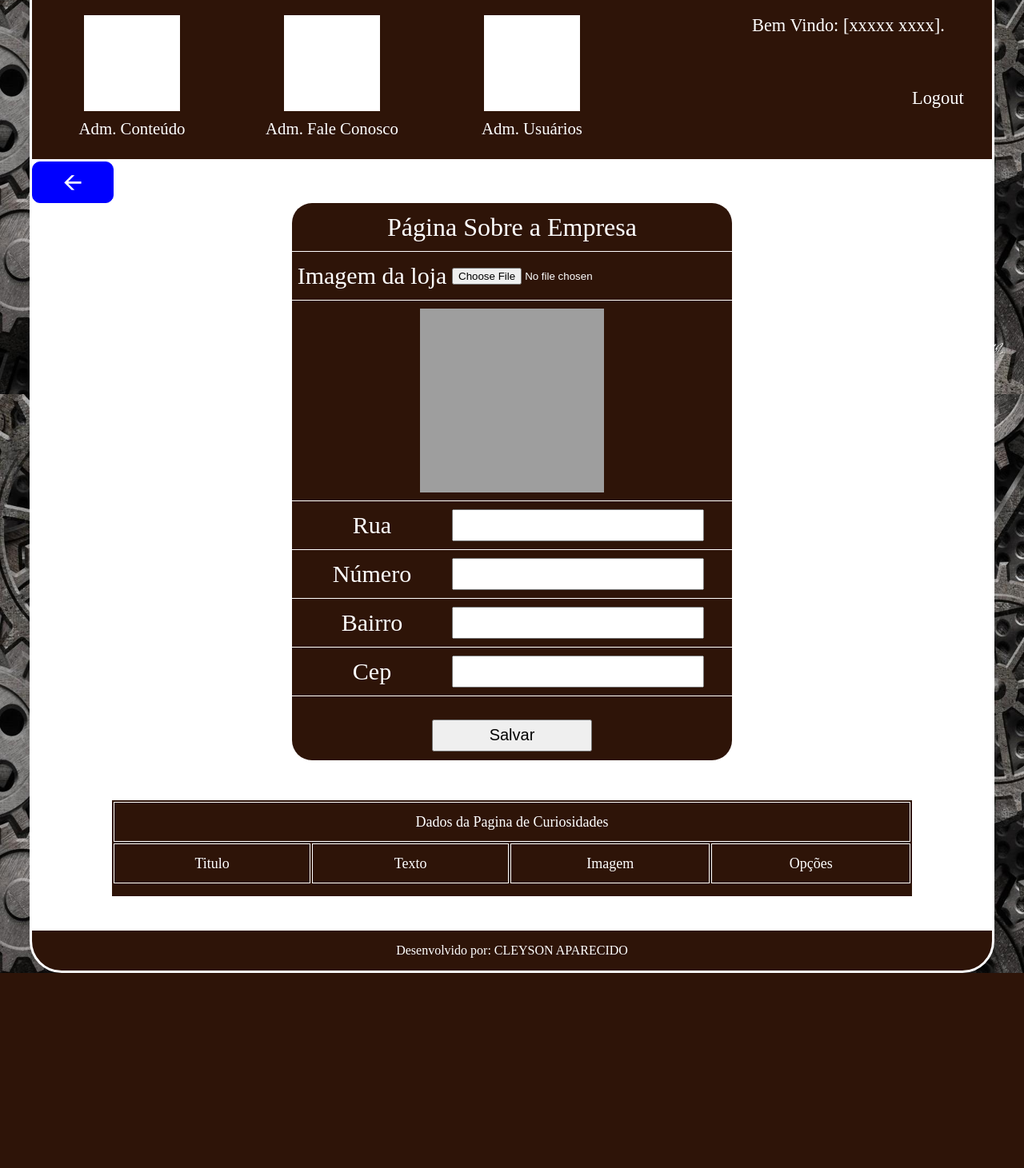
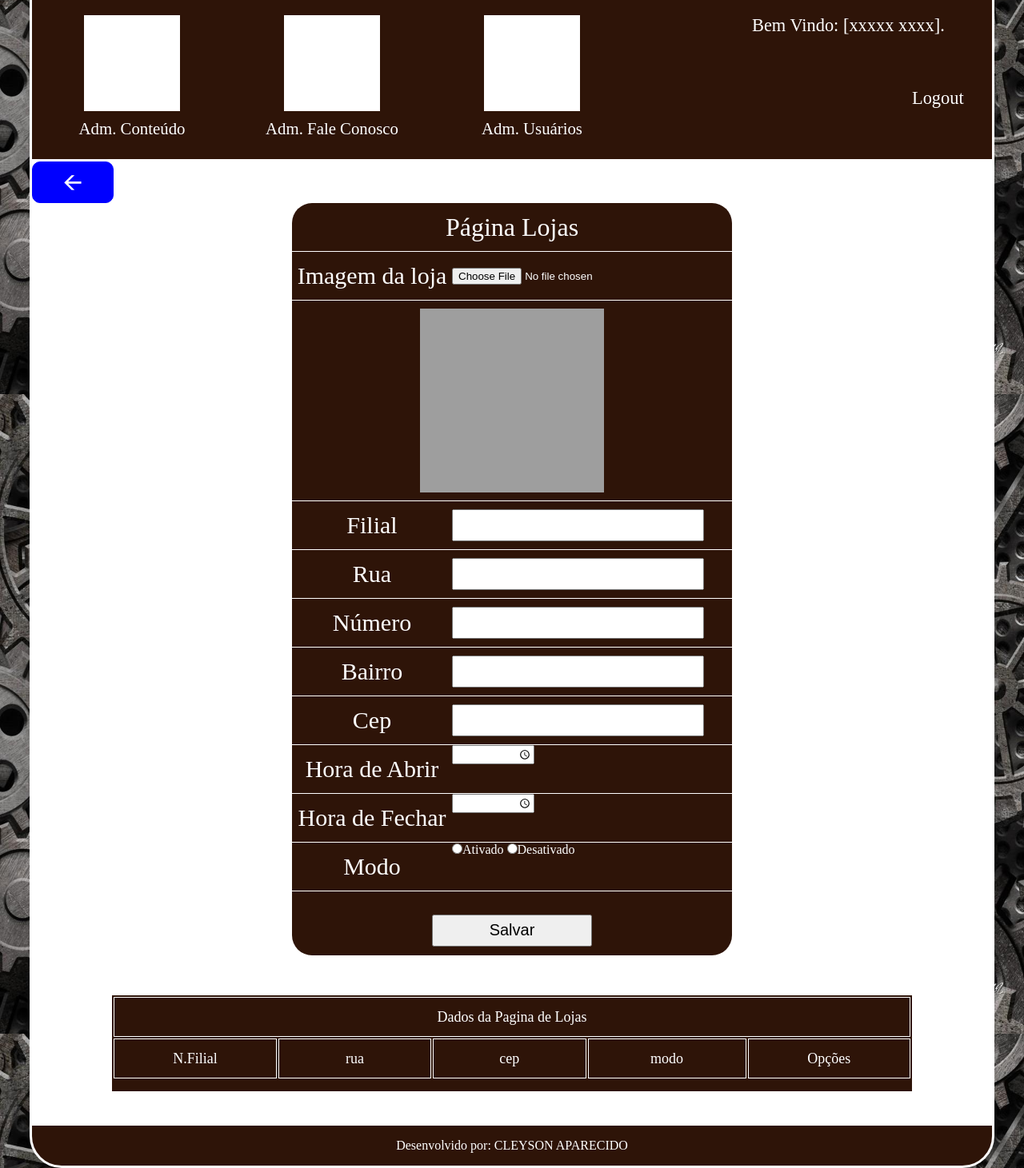
Before and after one commit to cleysonxp/Projeto_Padoca_Hill_Valley, a PHP site: page /cms/cmsLojas.php in a window 1280 px wide. Shown: the part 307-1768 px from the top of the page at 80% size. Before the commit the page ends 1524 px from the top, so only its background shows below. Run offline with PHP 8.4, Linux system fonts and the light colour scheme; data that the repository does not hold is empty; grey boxes are pictures that could not be loaded.

Commit message:
Finalizado o formulario de registrar novas lojas

```diff
--- a/cms/cmsLojas.php
+++ b/cms/cmsLojas.php
@@ -1,11 +1,19 @@
 <?php
 
     $id = 0;
-    $titulo = null;
+    $horaFechado = null;
     $imagem = null;
-    $texto = null;
+    $rua = null;
+    $bairro = null;
+    $numero = null;
+    $cep = null;
+    $foto = null;
+    $modo= null;
+    $numeroFilial = null;
+    $horaAberto = null;
+    // $horaFechado = '0';
 
-    $action = "../db/insertEmpresa.php?modo=inserir";
+    $action = "../db/insertLojas.php?modo=inserir";
 
     // $action2 = "../db/uploadImagemEmpresa.php";
 
@@ -24,18 +32,25 @@
             {
                 $id = $_GET['id'];
 
-                $sql = "select * from tblempresa where idEmpresa = " .$id;
+                $sql = "select * from tbllojas where idLoja = " .$id;
 
-                $selectEmpresa = mysqli_query($conex, $sql);
+                $selectLoja = mysqli_query($conex, $sql);
 
-                if($rslistEmpresa = mysqli_fetch_assoc($selectEmpresa)){
+                if($rsListLoja = mysqli_fetch_assoc($selectLoja)){
 
-                    $titulo = $rslistEmpresa['titulo'];
-                    $texto = $rslistEmpresa['texto'];
-                    $imagem = $rslistEmpresa['imagem'];
+                    $imagem = $rsListLoja['imagem'];
+                    $rua = $rsListLoja['rua'];
+                    $numero = $rsListLoja['numero'];
+                    $bairro = $rsListLoja['bairro'];
+                    $cep = $rsListLoja['cep'];
+                    $numeroFilial = $rsListLoja['numeroFilial'];
+                    $modo = $rsListLoja['modo'];
+                    $horaAberto = $rsListLoja['horaAberto'];
+                    $horaFechado  = $rsListLoja['horaFechado'];
+
 
                     // $action2 = "../db/updateEmpresa.php";
-                    $action = "../db/updateEmpresa.php?modo=atualizar&id=".$rslistEmpresa['idEmpresa']."&imagem=".$rslistEmpresa['imagem'];
+                    $action = "../db/updateLoja.php?modo=atualizar&id=".$rsListLoja['idLoja']."&imagem=".$rsListLoja['imagem'];
                 }
             }
         }
@@ -56,19 +71,36 @@
         <script>
             $(document).ready(function(){
 
+                $('.visualizar').click(function(){
+                    $('#modal').fadeIn(1000);
+                });
 
                 $('#foto').live('change',function(){
                     $('#frmFoto').ajaxForm({
                         target: '#imagem'
                     }).submit();
                 });
-
             });
 
-
+            function visualizarLoja (idLoja)
+            {
+                $.ajax({
+                    type: "POST",
+                    url: "../db/visualizarLoja.php",
+                    data: {modo:'visualizar', id:idLoja},
+                    success: function(dados) {
+                        $('#modalConteudo').html(dados);
+                    }
+                });
+            }
         </script>
     </head>
     <body>
+        <div id="modal">
+            <div id="modalConteudo">
+
+            </div>
+        </div>
 
         <?php topo()?>
 
@@ -82,8 +114,8 @@
 
             <div class="container_conteudo_dados">
 
-                <form name="frmFoto" id="frmFoto" action="../db/uploadImagemEmpresa.php" method="post" enctype="multipart/form-data">
-                    <div class="linha_titulo_container">Página Sobre a Empresa</div>
+                <form name="frmFotoLoja" id="frmFoto" action="../db/uploadImagemEmpresa.php" method="post" enctype="multipart/form-data">
+                    <div class="linha_titulo_container">Página Lojas</div>
                     <div class="linha">
                         <div class="linha_titulo">Imagem da loja</div>
                         <div class="linha_entrada_dados alinhar">
@@ -100,35 +132,64 @@
                 <form action="<?=$action?>" method="post" enctype="multipart/form-data">
 
                     <div class="linha">
+                        <div class="linha_titulo">Filial</div>
+                        <div class="linha_entrada_dados">
+                            <input class="caixa_dados" type="text" name="txtFilial" value="<?=$numeroFilial?>">
+                        </div>
+                    </div>
+
+                    <div class="linha">
                         <div class="linha_titulo">Rua</div>
                         <div class="linha_entrada_dados">
-                            <input class="caixa_dados" type="text" name="txtTitulo" value="<?=$titulo?>">
+                            <input class="caixa_dados" type="text" name="txtRua" value="<?=$rua?>">
                         </div>
                     </div>
 
                     <div class="linha">
                         <div class="linha_titulo">Número</div>
                         <div class="linha_entrada_dados">
-                            <input class="caixa_dados" type="text" name="txtTitulo" value="<?=$titulo?>">
+                            <input class="caixa_dados" type="text" name="txtNumero" value="<?=$numero?>">
                         </div>
                     </div>
 
                     <div class="linha">
                         <div class="linha_titulo">Bairro</div>
                         <div class="linha_entrada_dados">
-                            <input class="caixa_dados" type="text" name="txtTitulo" value="<?=$titulo?>">
+                            <input class="caixa_dados" type="text" name="txtBairro" value="<?=$bairro?>">
                         </div>
                     </div>
 
                     <div class="linha">
                         <div class="linha_titulo">Cep</div>
                         <div class="linha_entrada_dados">
-                            <input class="caixa_dados" type="text" name="txtTitulo" value="<?=$titulo?>">
+                            <input class="caixa_dados" type="text" name="txtCep" value="<?=$cep?>">
+                        </div>
+                    </div>
+
+                    <div class="linha">
+                        <div class="linha_titulo">Hora de Abrir</div>
+                        <div class="linha_entrada_dados centro">
+                            <input class="tempo" type="time" name="timeAberto" value="<?=$horaAberto?>">
+                        </div>
+                    </div>
+
+                    <div class="linha">
+                        <div class="linha_titulo">Hora de Fechar</div>
+                        <div class="linha_entrada_dados centro">
+                            <input class="tempo" type="time" name="timeFechado" value="<?=$horaFechado?>">
+                        </div>
+                    </div>
+
+                    <div class="linha">
+                        <div class="linha_titulo">Modo</div>
+                        <div class="linha_entrada_dados centro">
+                            <input type="radio" name="rdoModo" value="1" <?php if($modo == '1') echo('checked')?>>Ativado
+                            <input type="radio" name="rdoModo" value="0" <?php if($modo == '0') echo('checked')?>>Desativado
                         </div>
                     </div>
 
                     <div class="linha btn">
-                        <input class="btnSalvar" name="btnEnviarEmpresa" type="submit" value="Salvar">
+                        <input class="btnSalvar" name="btnEnviarLoja" type="submit" value="Salvar">
                     </div>
                 </form>
             </div>
@@ -137,45 +198,45 @@
             <div id="tabela_conteudo">
                 <table>
                     <tr>
-                        <td colspan="4" class="titulo_conteudo">Dados da Pagina de Curiosidades</td>
+                        <td colspan="5" class="titulo_conteudo">Dados da Pagina de Lojas</td>
                     </tr>
                     <tr>
-                       <td>Titulo</td>
-                       <td>Texto</td>
-                       <td>Imagem</td>
+                       <td>N.Filial</td>
+                       <td>rua</td>
+                       <td>cep</td>
+                       <td>modo</td>
                        <td>Opções</td>
                     </tr>
 
                     <?php
 
-                        $sql = "select * from tblempresa";
+                        $sql = "select * from tbllojas";
 
-                        $selectEmpresa = mysqli_query($conex, $sql);
+                        $selectLoja = mysqli_query($conex, $sql);
 
-                        while($rsEmpresa = mysqli_fetch_assoc($selectEmpresa))
+                        while($rsLoja = mysqli_fetch_assoc($selectLoja))
                         {
                     ?>
 
                     <tr>
-                        <td><?=$rsEmpresa['titulo']?></td>
-                        <td><?=$rsEmpresa['texto']?></td>
-                        <td>
-                            <img src="../db/arquivos/<?=$rsEmpresa['imagem']?>" class="imagem">
-                        </td>
+                        <td><?=$rsLoja['numeroFilial']?></td>
+                        <td><?=$rsLoja['rua']?></td>
+                        <td><?=$rsLoja['cep']?></td>
+                        <td><?=$rsLoja['horaAberto']?></td>
                         <td>
                             <div class="container_img">
 
-                                <a onclick="return confirm('Deseja realmente excluir essas informacões?');"
-                                    href="../db/deleteEmpresa.php?modo=excluirEmpresa&idEmpresa=
-                                    <?=$rsEmpresa['idEmpresa']?>&imagem=<?=$rsEmpresa['imagem']?>">
+                                <a onclick="return confirm('Deseja realmente excluir esse registro?');"
+                                    href="../db/deleteLoja.php?modo=excluirLoja&idLoja=
+                                    <?=$rsLoja['idLoja']?>&imagem=<?=$rsLoja['imagem']?>">
                                     <div class="excluir"></div>
                                 </a>
 
-                                <a href="cmsEmpresa.php?modo=consutaEditar&id=<?=$rsEmpresa['idEmpresa']?>">
+                                <a href="cmsLojas.php?modo=consutaEditar&id=<?=$rsLoja['idLoja']?>">
                                     <div class="editar"></div>
                                 </a>
 
-                                <div class="visualizar" onclick="visualizarUsuario(<?=$rsUsuario['idUsuario']?>);"></div>
+                                <div class="visualizar" onclick="visualizarLoja(<?=$rsLoja['idLoja']?>);"></div>
                             </div>
                         </td>
                     </tr>
```
